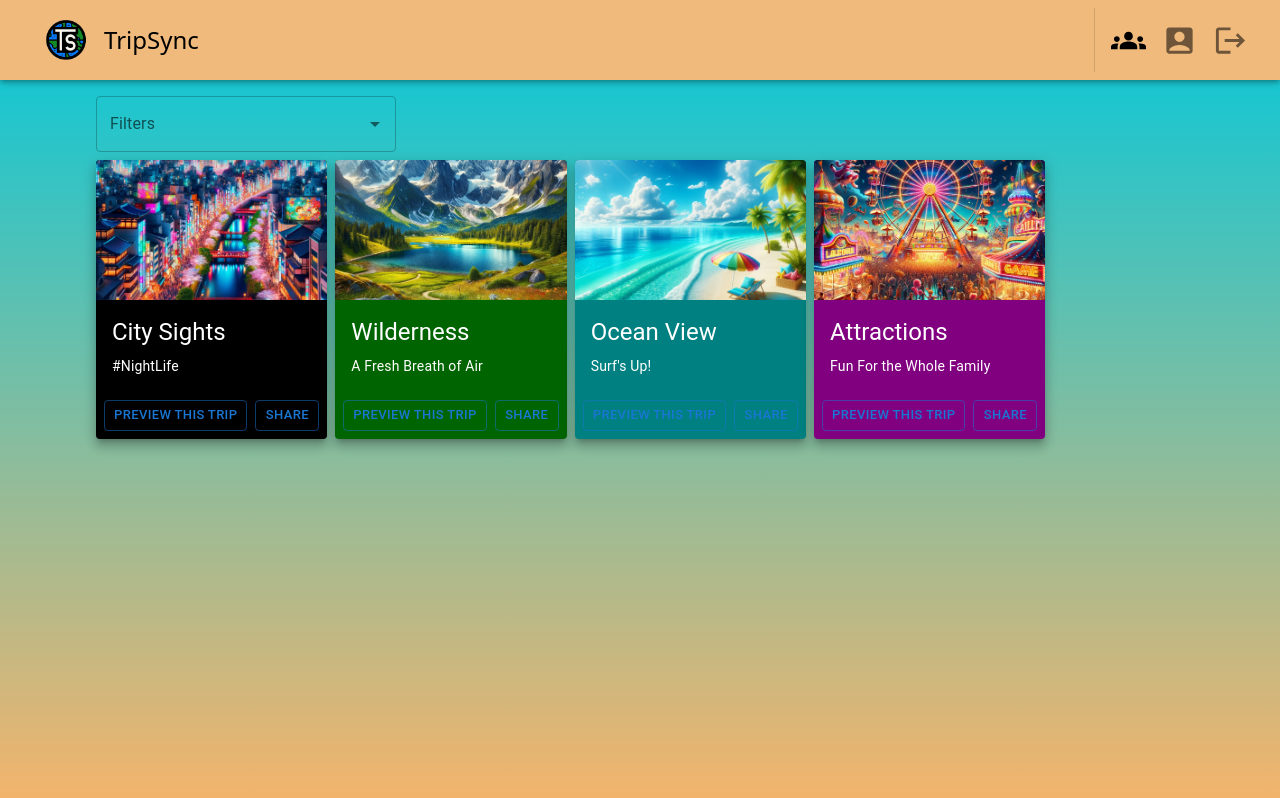
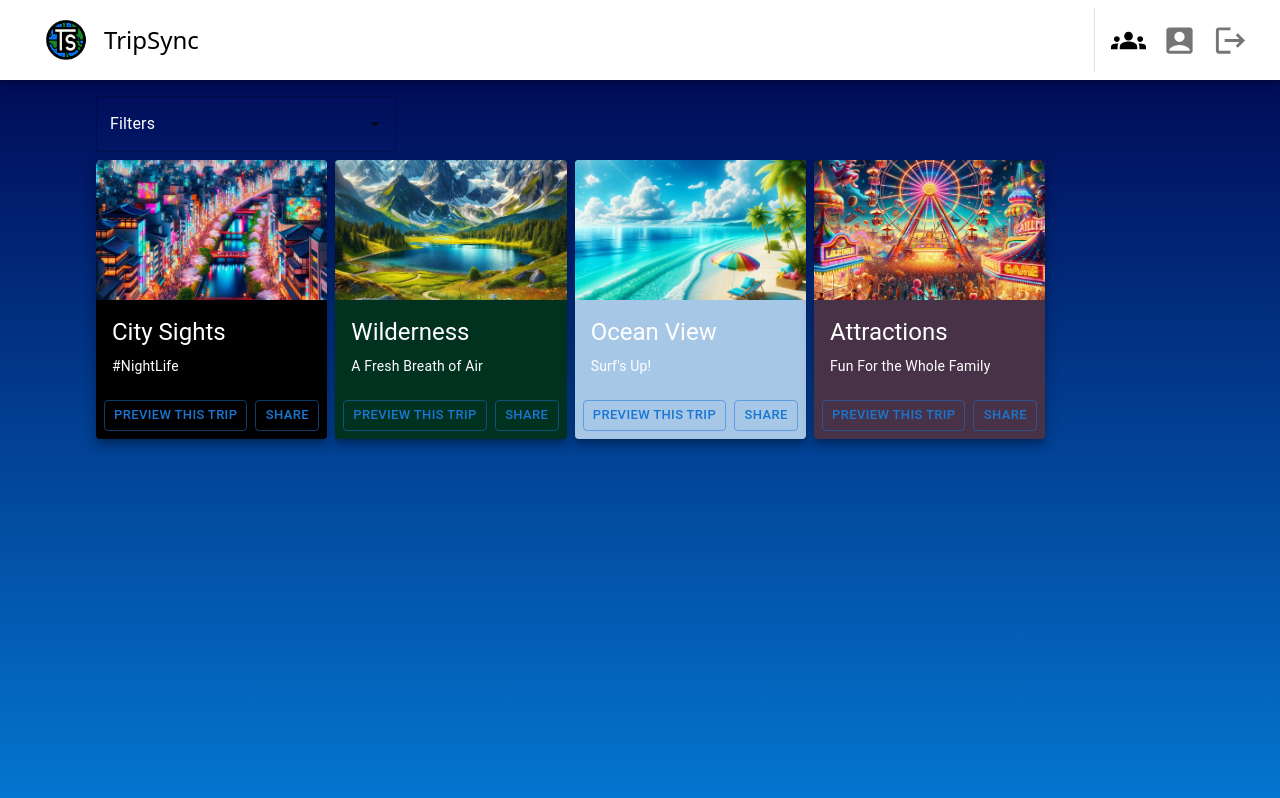
Before and after one commit to TripSync-App/frontend-webapp, a Next.js app: page / in a window 1280 px wide. Built offline with nearby package versions, Linux system fonts and the light colour scheme; a web font is replaced by a local one; what tailwindcss-animated would draw is missing.

Commit message:
light mode made compatible

```diff
--- a/src/app/components/FilterBox.js
+++ b/src/app/components/FilterBox.js
@@ -19,14 +19,25 @@ export default function FilterBox (){
           ...option,
         };
       });
-    return (
+
+      return (
         <Autocomplete
           disablePortal
           id="combo-box-demo"
           options={options.sort((a, b) => -b.firstLetter.localeCompare(a.firstLetter))}
           groupBy={(option) => option.firstLetter}
           sx={{ width: 300 }}
-          renderInput={(params) => <TextField {...params} label="Filters" />}
+          renderInput={(params) => (
+            <TextField
+              {...params}
+              label="Filters"
+              InputLabelProps={{ style: { color: 'white' } }} // Setting the color of the label text
+              InputProps={{
+                ...params.InputProps,
+                style: { color: 'white' } // Setting the color of the input text
+              }}
+            />
+          )}
         />
       );
-}
+    }
--- a/src/app/components/NavBar.js
+++ b/src/app/components/NavBar.js
@@ -21,26 +21,39 @@ import { AccountBox, Groups, Logout } from "@mui/icons-material";
 
 export default function NavBarComponent({ logo, pos }) {
   const prefersDarkMode = useMediaQuery("(prefers-color-scheme: dark)");
+  const prefersLightMode = useMediaQuery("(prefers-color-scheme: light)");
+
     const theme = useMemo(
       () =>
       createTheme({
         palette: {
           mode: prefersDarkMode ? "dark" : "light",
-            customBackground: prefersDarkMode ? "#131414" : "#f0ba7d",
-            color: prefersDarkMode ? "#FFFFFF": "#000000"
+          primary: {
+            main: prefersLightMode ? "#d3d3d3" : "#f0ba7d", // Light grey or default color
+          },
+          text: {
+            primary: prefersDarkMode ? "#FFFFFF" : "#000000",
+          },
+          background: {
+            default: prefersDarkMode ? "#131414" : "#ffffff",
+          }
         },
       }),
-      [prefersDarkMode],
+    [prefersDarkMode, prefersLightMode]
   );
+
   let [anchor, setAnchor] = useState(null);
   const router = useRouter();
   const open = Boolean(anchor);
+
   const handleClick = (event) => {
     setAnchor(event.currentTarget);
   };
+
   const handleNavClick = () => {
     router.push("/team");
   };
+
   const handleClose = () => {
     setAnchor(null);
   };
@@ -48,7 +61,7 @@ export default function NavBarComponent({ logo, pos }) {
   return (
     <ThemeProvider theme={theme}>
       <Box sx={{ flexGrow: 1 }}>
-      <AppBar position={pos} sx={{backgroundColor: theme.palette.customBackground, color: theme.palette.color}}>
+        <AppBar position={pos} sx={{ backgroundColor: theme.palette.background.default, color: theme.palette.text.primary }}>
           <Toolbar sx={{ justifyItems: "right" }}>
             <Avatar
               alt="TripSync"
--- a/src/app/globals.css
+++ b/src/app/globals.css
@@ -9,16 +9,25 @@
     --background-start-rgb: 0, 0, 0;
     --background-end-rgb: 0, 20, 100;
   }
+body {
+  color: rgb(var(--foreground-rgb));
+  background: linear-gradient(
+      to bottom,
+      transparent,
+      rgb(var(--background-end-rgb))
+    )
+    rgb(var(--background-start-rgb));
+  }
 }
 
+/* Light Mode */
 @media (prefers-color-scheme: light) {
   :root {
     --foreground-rgb: 255, 255, 255;
-    --background-start-rgb: 0, 200, 220;
-    --background-end-rgb: 243, 180, 108;
+    --background-start-rgb: 0, 0, 75;
+    --background-end-rgb: 4, 118, 208;
     background-color: #5ac465;
   }
-}
 
 body {
   color: rgb(var(--foreground-rgb));
@@ -28,6 +37,7 @@ body {
       rgb(var(--background-end-rgb))
     )
     rgb(var(--background-start-rgb));
+  }
 }
 
 @layer utilities {
--- a/src/app/page.js
+++ b/src/app/page.js
@@ -27,6 +27,12 @@ export default function Home() {
       createTheme({
         palette: {
           mode: prefersDarkMode ? "dark" : "light",
+          primary: {
+            main: prefersDarkMode ? '#90caf9' : '#1976d2', // Adjust primary color for light and dark mode
+          },
+          background: {
+            default: prefersDarkMode ? '#121212' : '#f5f5f5', // Adjust background color for light and dark mode
+          },
         },
       }),
     [prefersDarkMode],
@@ -47,7 +53,7 @@ export default function Home() {
       title: "City Sights",
       image: nightSample,
       description: "#NightLife",
-      styling: { bgcolor: "black", color: 'inherit' },
+      styling: { bgcolor: prefersDarkMode ? "black" : "#000000", color: prefersDarkMode ? 'inherit' : '#FFFFFF' }, // Adjust bgcolor and text color for light and dark mode
       tags: [],
       discussionId: 1
     },
@@ -55,7 +61,7 @@ export default function Home() {
       title: "Wilderness",
       image: adventureSample,
       description: "A Fresh Breath of Air",
-      styling: { bgcolor: "darkgreen", color: 'inherit'  },
+      styling: { bgcolor: prefersDarkMode ? "darkgreen" : "#013220", color: prefersDarkMode ? 'inherit' : '#FFFFFF' }, // Adjust bgcolor and text color for light and dark mode
       tags: [],
       discussionId: 2
     },
@@ -63,7 +69,7 @@ export default function Home() {
       title: "Ocean View",
       image: beachSample,
       description: "Surf's Up!",
-      styling: { bgcolor: "teal", color: 'inherit'  },
+      styling: { bgcolor: prefersDarkMode ? "teal" : "#A7C7E7", color: prefersDarkMode ? 'inherit' : '#FFFFFF' }, // Adjust bgcolor and text color for light and dark mode
       tags: [],
       discussionId: 3
     },
@@ -71,7 +77,7 @@ export default function Home() {
       title: "Attractions",
       image: festvalSample,
       description: "Fun For the Whole Family",
-      styling: { bgcolor: "purple", color: 'inherit'  },
+      styling: { bgcolor: prefersDarkMode ? "purple" : "#483248", color: prefersDarkMode ? 'inherit' : '#FFFFFF' }, // Adjust bgcolor and text color for light and dark mode
       tags: [],
       discussionId: 4
     },
--- a/src/app/profile/page.js
+++ b/src/app/profile/page.js
@@ -17,16 +17,24 @@ import logo from "../resources/TS_LOGO.png";
 
 const Profile = () => {
   const prefersDarkMode = useMediaQuery("(prefers-color-scheme: dark)");
+    // Default to light mode if preference is not specified
+    const isDarkMode = prefersDarkMode || false;
   const theme = useMemo(
     () =>
       createTheme({
         palette: {
           mode: prefersDarkMode ? "dark" : "light",
+          customBackground: isDarkMode ? "#131414" : "#F5F5F5", // Lighter background for light mode
           customBackground: prefersDarkMode ? "#131414" : "#FFFFFF",
           cardColors: prefersDarkMode ? "#181a1c" : "#FFFFFF",
+          // Add text colors for both modes
+          text: {
+            primary: isDarkMode ? "#FFFFFF" : "#000000",
+            secondary: isDarkMode ? "#C0C0C0" : "#444444",
+          },
         },
       }),
-    [prefersDarkMode],
+    [isDarkMode],
   );
   return (
     <main
```
Also changed, not shown: src/app/discussions/[code]/page.js (+4 -6 lines), src/app/components/Thumbnail.js (line endings or trailing spaces). Lines whose indentation alone changed are shown as unchanged.
